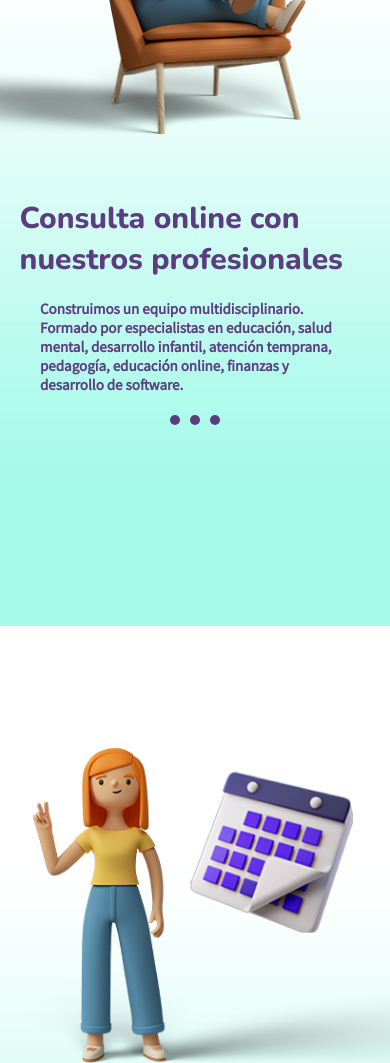
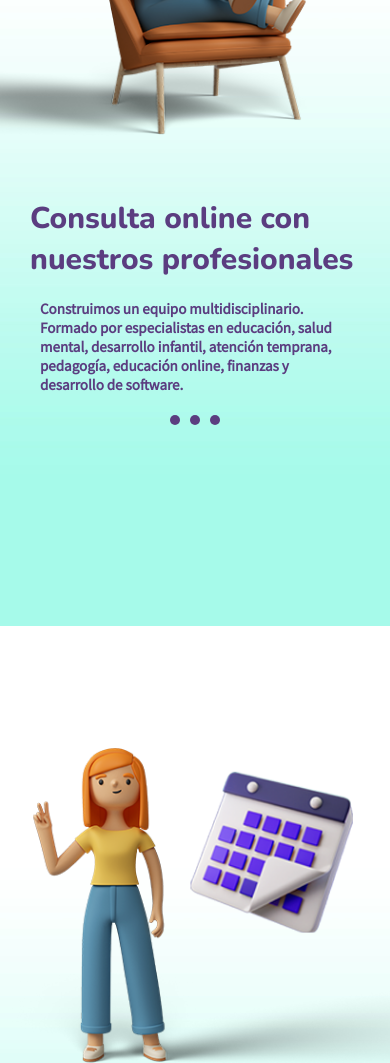
Before and after one commit to PupiNarvaja/NavBe, a website: page index.html in a window 390 px wide. Shown: the part 3174-4237 px from the top of the page. Drawn offline with nearby package versions, Linux system fonts and the light colour scheme.

Commit message:
Pequeña corrección.

```diff
--- a/scss/_mediaqueries.scss
+++ b/scss/_mediaqueries.scss
@@ -876,13 +876,13 @@
 
 @media (max-width: 425px) {
     body {
-//----------------------------- Sección Woman Question --------------------
+//----------------------------- Sección Woman Question  425px--------------------
         .womanQuestion {
             .womanQuestionsAlone {
                 width: 100%;
             }
         }
-//----------------------------- Sección Aprende con nosotros --------------------
+//----------------------------- Sección Aprende con nosotros 425px--------------------
         #aprendo {
             .womanNetbookAlone {
                 // width: 80%;
@@ -897,10 +897,6 @@
                 position: absolute;
                 top: 7%;
                 width: 100%;
-            }
-            .consulta--container {
-                width: 90%;
-                margin: 0 auto;
             }
         }
 //----------------------------- Sección Horarios 425px--------------------
```
Also changed, not shown: css/styles.css.
